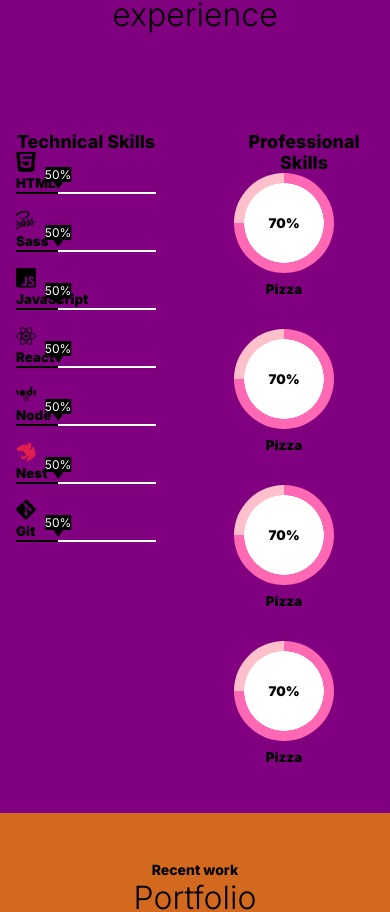
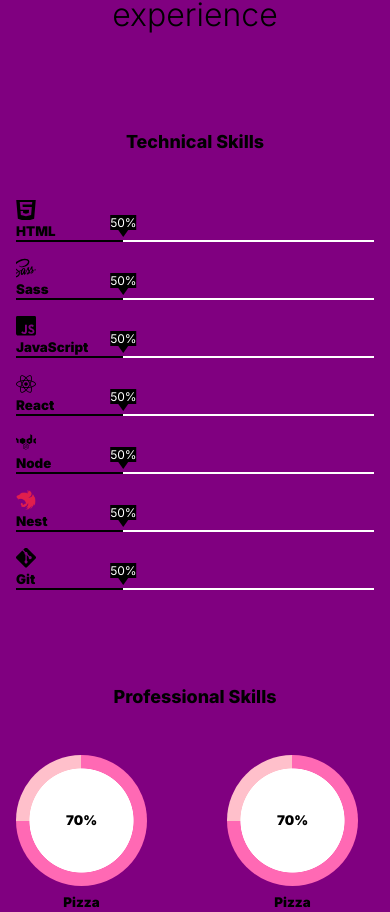
Before and after one commit to GeorgeIonita1/Portfolio, a Next.js app in the folder client/: page / in a window 390 px wide. Shown: the part 3793-4705 px from the top of the page. Built offline with nearby package versions, Linux system fonts and the light colour scheme.

Commit message:
Skills section mobile improvements

```diff
--- a/client/src/components/SkillsOverview/SkillsOverview.module.scss
+++ b/client/src/components/SkillsOverview/SkillsOverview.module.scss
@@ -4,19 +4,23 @@
     background-color: purple;
 
     &Container {
+        @media (max-width: $media-breakpoint-L) {
+            flex-direction: column;
+        }
+        margin: 0 auto;
+        max-width: rem(1000);
         display: flex;
-        gap: 20vw;
-
-        > div {
-            flex-basis: 400px;
-        }
+        justify-content: space-between;
+        gap: 5rem;
 
         h3 {
             text-align: center;
+            margin-bottom: 3rem;
         }
     }
 
     &Technical {
+        flex-basis: rem(400);
         > div {
             > div {
                 margin-bottom: 1rem;
@@ -63,25 +67,28 @@
     }
 
     &Professional {
+        flex-basis: rem(350);
+
         &Container {
             display: flex;
             flex-wrap: wrap;
-            gap: 2rem 0;
+            gap: 2rem 5rem;
         }
 
         &Instance {
-            flex-basis: 50%;
+            flex-basis: calc(50% - 3rem);
             display: flex;
             flex-direction: column;
             align-items: center;
             gap: 0.5rem;
+            aspect-ratio: 1;
 
             > div {
                 display: flex;
                 justify-content: center;
                 align-items: center;
-                width: 100px;
-                height: 100px;
+                width: 100%;
+                height: 100%;
                 border-radius: 50%;
                 background:
                 radial-gradient(closest-side, white 79%, transparent 80% 100%),
```
